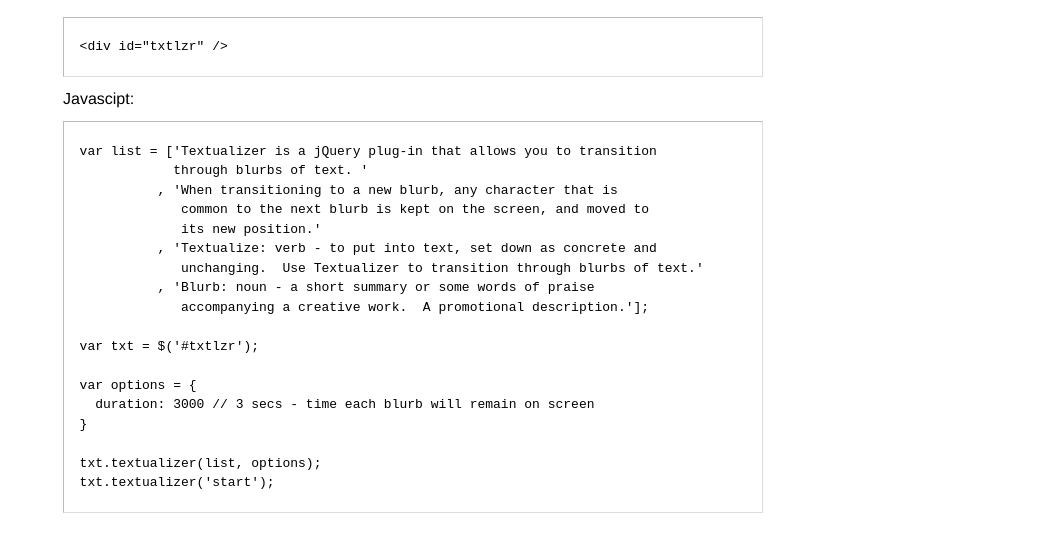
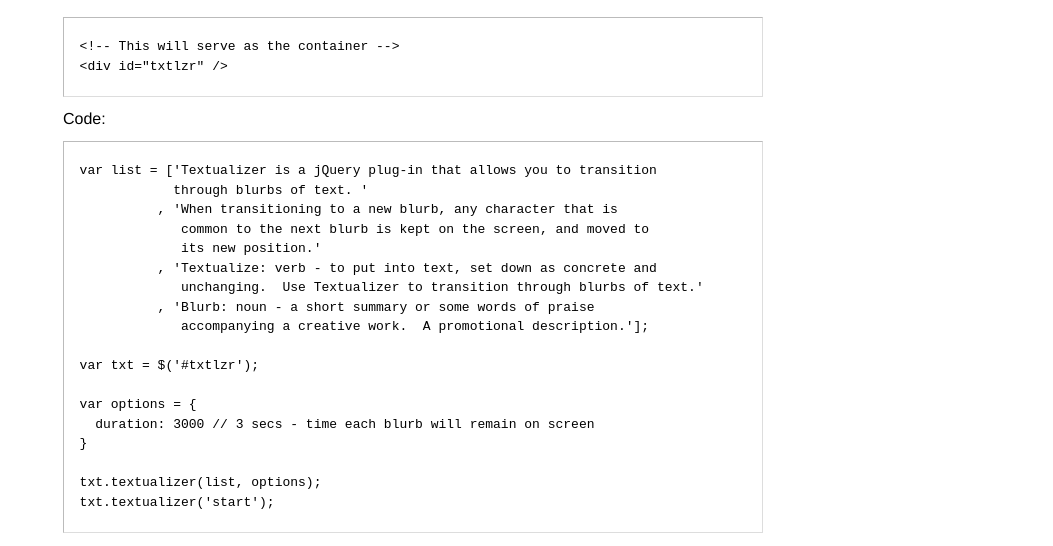
Before and after one commit to krisk/textualizer, a plain HTML site: page index.html in a window 1280 px wide. Shown: the part 366-912 px from the top of the page, without its empty margins (227-1280 px from the left). Drawn offline with nearby package versions, Linux system fonts and the light colour scheme; a script that the page names is missing.

Commit message:
Added some comments

```diff
--- a/index.html
+++ b/index.html
@@ -20,10 +20,11 @@
         HTML:
 
         <pre><code class="html">
+  &lt;!-- This will serve as the container --&gt;
   &lt;div id=&quot;txtlzr&quot; /&gt;
           </code></pre>
 
-        Javascipt:
+        Code:
 
         <pre><code class="javascript">
   var list = ['Textualizer is a jQuery plug-in that allows you to transition
```
